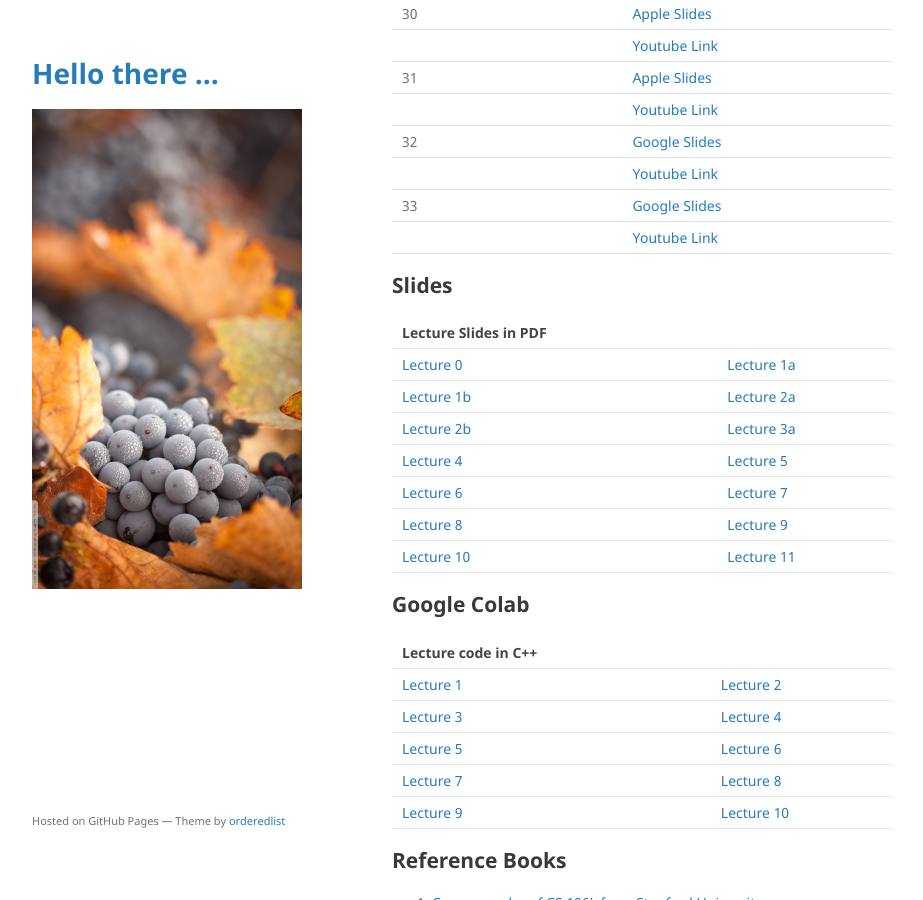
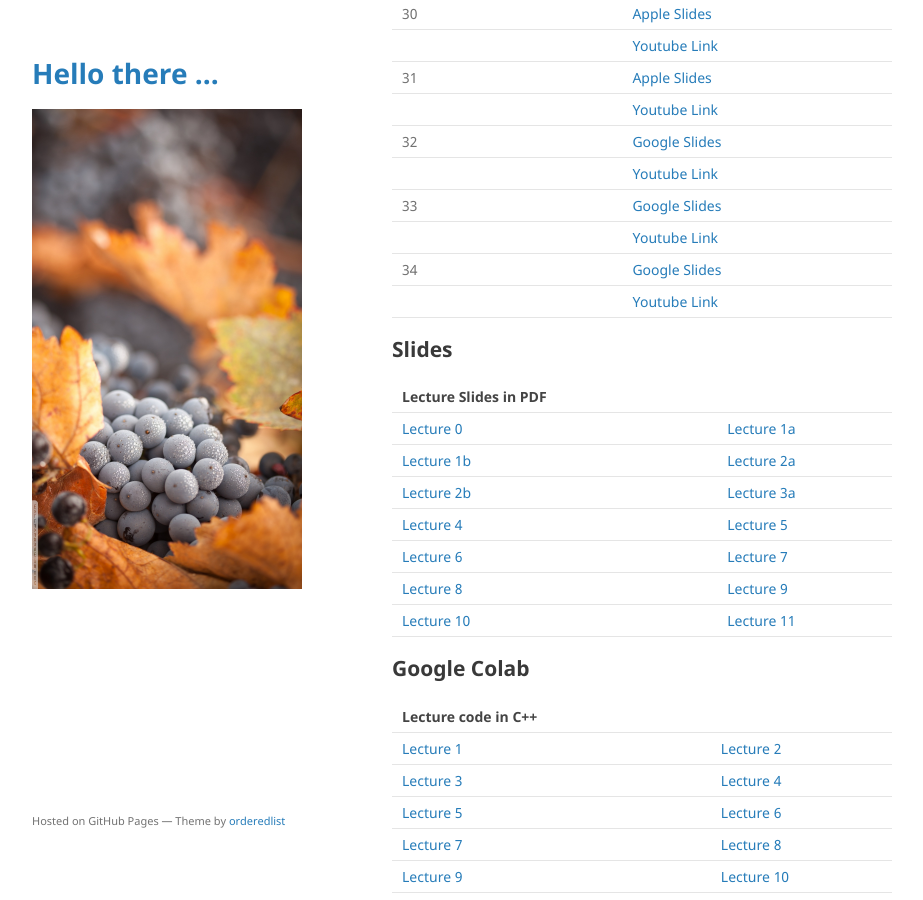
Before and after one commit to mohammadmotiurrahman/mohammadmotiurrahman.github.io, a Jekyll site: the page built from cse203_1/index.md, in a window 1280 px wide and 900 px high, scrolled down 4525 px. Shown: the whole window, without its empty margins (178-1101 px from the left). Built offline with Jekyll 4.4.1, drawn with Linux system fonts in a browser that asks for light colours; our own code applies the rules of GitHub Pages for plain Markdown files.

Commit message:
Update index.md

```diff
--- a/cse203_1/index.md
+++ b/cse203_1/index.md
@@ -149,6 +149,9 @@ environment will force me to not evaluate your exam copies.
 |         |              | [Youtube Link](https://youtu.be/_5kFdUetyvE)                                                                   |
 | 33      |              | [Google Slides](https://jamboard.google.com/d/1k7imAXKPl6azeiaRyZ7Bd0yFImYqhLpILUNQ552Aqto/edit?usp=sharing) |
 |         |              | [Youtube Link](https://youtu.be/oMbPdfKQF7g)                                                                   |
+| 34      |              | [Google Slides]() |
+|         |              | [Youtube Link](https://youtu.be/3Ena1axlcrs)                                                                   |
+
 
 
 ## Slides
```
